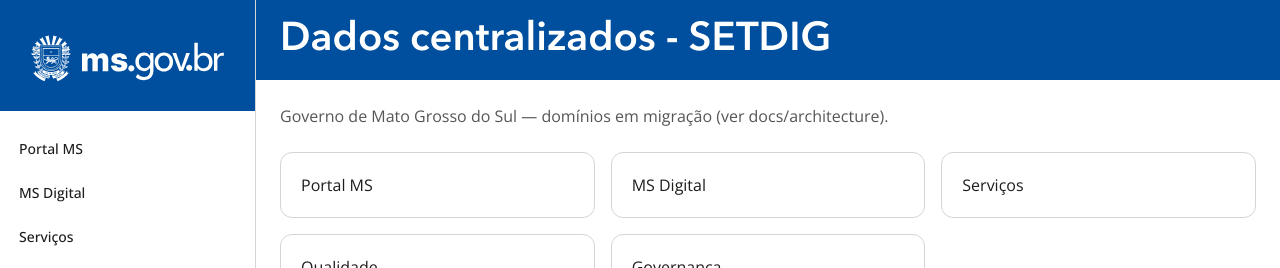
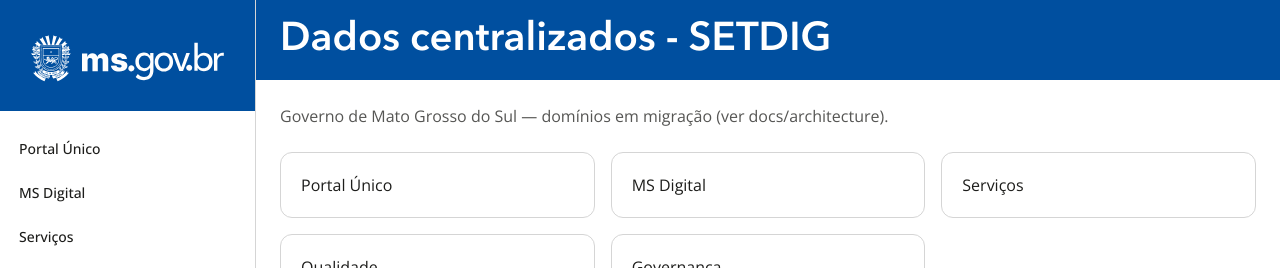
Before and after one commit to fabioramos-02/bi-setdig, a Next.js app: page / in a window 1280 px wide. Shown: the top 268 px of the page. Built offline with nearby package versions, Linux system fonts and the light colour scheme.

Commit message:
feat: implement dashboard for Portal Único analytics with profile-based service filtering and architectural documentation.

```diff
--- a/src/app/(plataforma)/analytics/ms-digital/MsDigitalClient.tsx
+++ b/src/app/(plataforma)/analytics/ms-digital/MsDigitalClient.tsx
@@ -33,6 +33,7 @@
   Dispositivo,
   PeriodoFixo,
   PerfilFiltroPeriodo,
+  ServicoAcessado,
   ServicoCatalogo,
 } from "@/lib/data";
 import type { ResumoCatalogo, CategoriaResumo } from "@/lib/catalogo-app";
@@ -62,6 +63,7 @@
   portalDiarias,
   portalDispositivos,
   portalPerfil,
+  portalServicosMaisAcessados,
   catalogo,
   catalogoResumo,
   catalogoCategorias,
@@ -74,6 +76,7 @@
   portalDiarias: VisitaDiaria[];
   portalDispositivos: BreakdownPorPeriodo<Dispositivo>;
   portalPerfil: Record<PeriodoFixo, PerfilFiltroPeriodo>;
+  portalServicosMaisAcessados: BreakdownPorPeriodo<ServicoAcessado>;
   catalogo: ServicoCatalogo[];
   catalogoResumo: ResumoCatalogo;
   catalogoCategorias: CategoriaResumo[];
@@ -161,10 +164,15 @@
   // do estudo de Perfil (Matomo), app = GA4. Reconciliação em lib/cross-canal.
   const comparacao = compararCanais({
     appVisaoGeral: vg,
-    appServicos: serv,
+    // Serviço-folha reclassificado (não a categoria crua do GA4) — mesmo dado do
+    // ranking em Funcionalidades, pra comparar serviço real × serviço real.
+    appServicos: classificado.servicosFolha,
     appPlataforma: plat,
     portalUniques: resumoDoPeriodo(portalDiarias, estado).visitantesUnicos,
-    portalServicos: portalPerfil[periodo].topServicos.map((s) => ({ servico: s.servico, visitas: s.visitas })),
+    // Serviços/páginas mais acessados GERAIS do portal (não o subconjunto curado
+    // do estudo de Perfil) — simétrico ao lado app. Snapshot (Matomo não vai ao
+    // vivo nesta rota — mesma limitação do PBI-7).
+    portalServicos: portalServicosMaisAcessados[periodo].map((s) => ({ servico: s.servico, visitas: s.visitas })),
     portalDispositivos: portalDispositivos[periodo],
   });
 
--- a/src/app/(plataforma)/analytics/ms-digital/page.tsx
+++ b/src/app/(plataforma)/analytics/ms-digital/page.tsx
@@ -11,6 +11,7 @@
   getMatomoVisitasDiarias,
   getMatomoDispositivos,
   getMatomoPerfilFiltro,
+  getMatomoServicosMaisAcessados,
   getAppCatalogoServicos,
 } from "@/lib/data";
 import { resumoCatalogo, porCategoria } from "@/lib/catalogo-app";
@@ -29,6 +30,7 @@
   const portalDiarias = getMatomoVisitasDiarias();
   const portalDispositivos = getMatomoDispositivos();
   const portalPerfil = getMatomoPerfilFiltro();
+  const portalServicosMaisAcessados = getMatomoServicosMaisAcessados();
   // Catálogo de serviços do app (nativo × web) — estático, da planilha.
   const catalogo = getAppCatalogoServicos();
 
@@ -53,6 +55,7 @@
       portalDiarias={portalDiarias}
       portalDispositivos={portalDispositivos}
       portalPerfil={portalPerfil}
+      portalServicosMaisAcessados={portalServicosMaisAcessados}
       catalogo={catalogo}
       catalogoResumo={resumoCatalogo(catalogo)}
       catalogoCategorias={porCategoria(catalogo)}
--- a/src/app/(plataforma)/analytics/portal-ms/PortalMsClient.tsx
+++ b/src/app/(plataforma)/analytics/portal-ms/PortalMsClient.tsx
@@ -242,7 +242,7 @@
 
   return (
     <div className="flex flex-col flex-1">
-      <ContentTopBar title="Portal MS">
+      <ContentTopBar title="Portal Único">
         <ExportPdfButton />
       </ContentTopBar>
       <main className="flex-1 p-4 sm:p-6">
--- a/src/app/(plataforma)/analytics/portal-ms/page.tsx
+++ b/src/app/(plataforma)/analytics/portal-ms/page.tsx
@@ -20,7 +20,7 @@
 } from "@/lib/data";
 
 export const metadata: Metadata = {
-  title: "Analytics — Portal MS | SETDIG",
+  title: "Analytics — Portal Único | SETDIG",
 };
 
 function calcularMatchRateMapa(cidadesMes: { cidade: string; visitas: number }[]): number {
@@ -50,7 +50,7 @@
   if (diarias.length === 0) {
     return (
       <div className="flex flex-col flex-1">
-        <ContentTopBar title="Analytics — Portal MS" />
+        <ContentTopBar title="Analytics — Portal Único" />
         <main className="flex-1 p-6">
           <EmptyCard message="Nenhuma fonte de dados conectada ainda." />
         </main>
--- a/src/app/(plataforma)/page.tsx
+++ b/src/app/(plataforma)/page.tsx
@@ -2,7 +2,7 @@
 import { ContentTopBar } from "@/components/ds/ContentTopBar";
 
 const DOMINIOS = [
-  { nome: "Portal MS", rota: "/analytics/portal-ms" },
+  { nome: "Portal Único", rota: "/analytics/portal-ms" },
   { nome: "MS Digital", rota: "/analytics/ms-digital" },
   { nome: "Serviços", rota: "/servicos" },
   { nome: "Qualidade", rota: "/qualidade" },
--- a/src/components/ds/Sidebar.tsx
+++ b/src/components/ds/Sidebar.tsx
@@ -7,7 +7,7 @@
 import { ThemeToggle } from "@/components/ds/ThemeToggle";
 
 const DOMINIOS = [
-  { nome: "Portal MS", rota: "/analytics/portal-ms" },
+  { nome: "Portal Único", rota: "/analytics/portal-ms" },
   { nome: "MS Digital", rota: "/analytics/ms-digital" },
   { nome: "Serviços", rota: "/servicos" },
   { nome: "Qualidade", rota: "/qualidade" },
--- a/src/lib/cross-canal.ts
+++ b/src/lib/cross-canal.ts
@@ -1,7 +1,7 @@
 import type { GA4Overview, Plataforma, Servico, Dispositivo } from "./data";
 
 /**
- * Reconciliação app (GA4/MS Digital) × portal web (Matomo/Portal MS) — o mesmo
+ * Reconciliação app (GA4/MS Digital) × portal web (Matomo/Portal Único) — o mesmo
  * cidadão em dois canais. Cálculo fica aqui (convencoes.md: sem cálculo em
  * componente); o componente só apresenta. Comparação é de ALCANCE por canal,
  * não soma: a mesma pessoa pode usar os dois, e as janelas de cada fonte não
```
Also changed, not shown: 6 other files (tests, documents, lock files or other folders).
